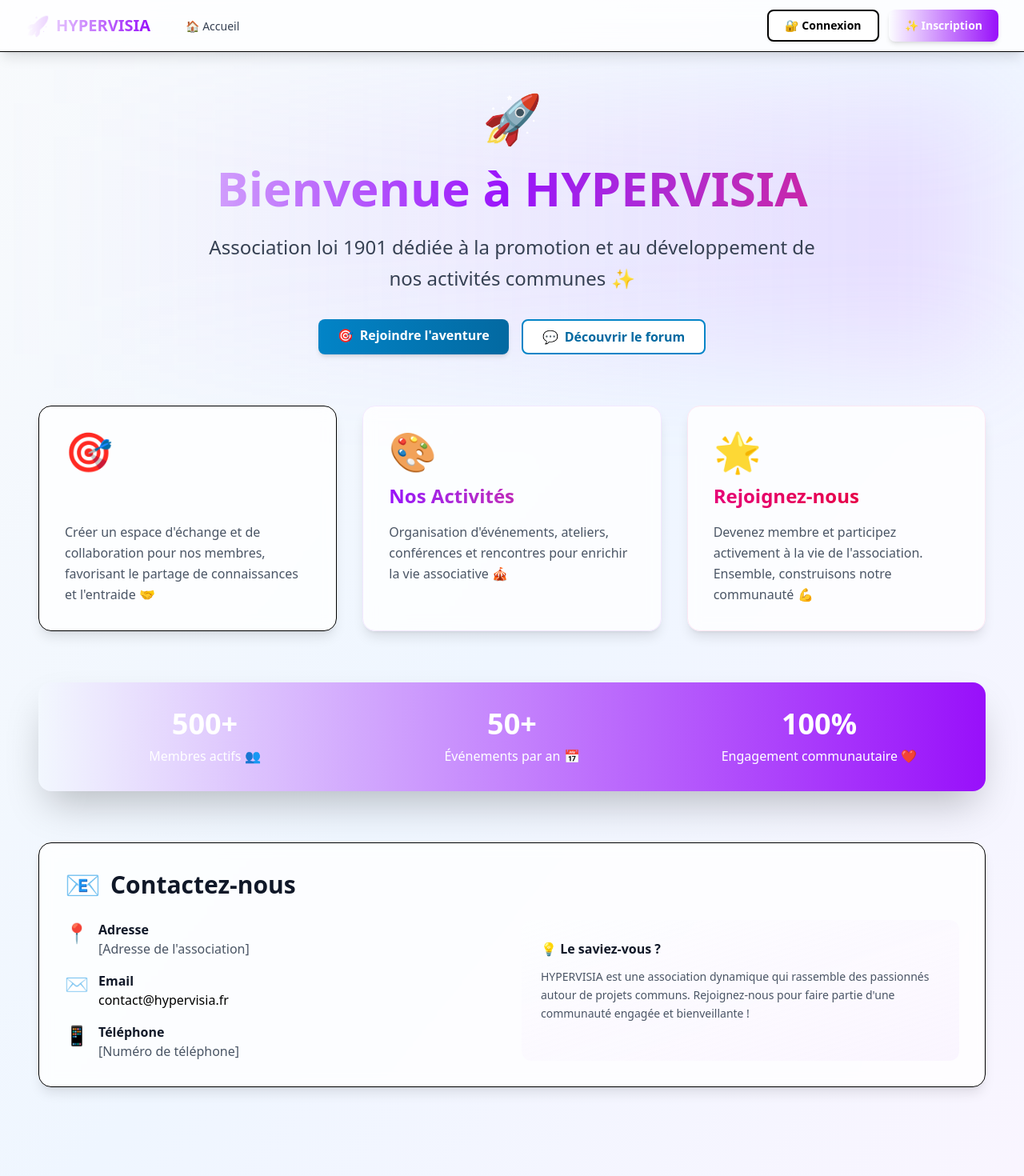
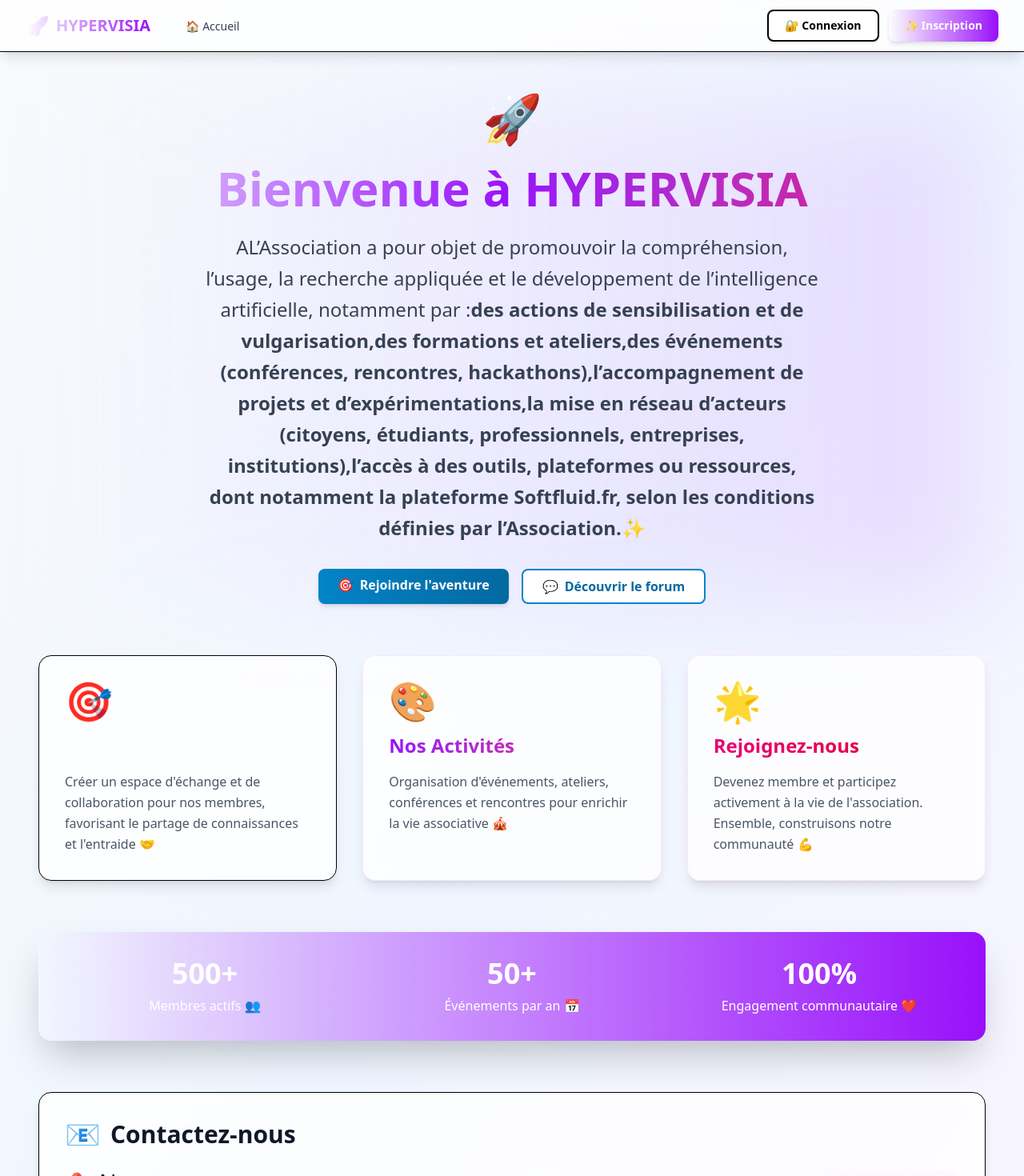
Before and after one commit to Sam9682/ai-hypervisia, a React app in the folder frontend/: page / in a window 1280 px wide. Shown: the top 1470 px of the page at 80% size. Built offline with nearby package versions, Linux system fonts and the light colour scheme; no server answers; the HTML template or start-up script is replaced by a standard one.

Commit message:
improve design

```diff
--- a/frontend/src/pages/HomePage.tsx
+++ b/frontend/src/pages/HomePage.tsx
@@ -11,7 +11,14 @@ export const HomePage = () => {
           Bienvenue à HYPERVISIA
         </h1>
         <p className="text-xl md:text-2xl text-gray-700 max-w-3xl mx-auto leading-relaxed">
-          Association loi 1901 dédiée à la promotion et au développement de nos activités communes ✨
+          AL’Association a pour objet de promouvoir la compréhension, l’usage, la recherche appliquée et le développement de l’intelligence artificielle, notamment par :
+          <b>des actions de sensibilisation et de vulgarisation,</b>
+          <b>des formations et ateliers,</b>
+          <b>des événements (conférences, rencontres, hackathons),</b>
+          <b>l’accompagnement de projets et d’expérimentations,</b>
+          <b>la mise en réseau d’acteurs (citoyens, étudiants, professionnels, entreprises, institutions),</b>
+          <b>l’accès à des outils, plateformes ou ressources, dont notamment la plateforme Softfluid.fr, selon les conditions définies par l’Association.</b>
+ ✨
         </p>
         <div className="mt-8 flex justify-center gap-4">
           <a href="/register" className="btn-primary">
@@ -91,7 +98,7 @@ export const HomePage = () => {
               <span className="text-2xl mr-3">📍</span>
               <div>
                 <p className="font-semibold text-gray-900">Adresse</p>
-                <p className="text-gray-600">[Adresse de l'association]</p>
+                <p className="text-gray-600">2 square des coquelicots 91370 VERRIERES LE BUISSON</p>
               </div>
             </div>
             <div className="flex items-start">
@@ -107,7 +114,7 @@ export const HomePage = () => {
               <span className="text-2xl mr-3">📱</span>
               <div>
                 <p className="font-semibold text-gray-900">Téléphone</p>
-                <p className="text-gray-600">[Numéro de téléphone]</p>
+                <p className="text-gray-600">0619899050</p>
               </div>
             </div>
           </div>
```
Also changed, not shown: 1 other file (tests, documents, lock files or other folders).
